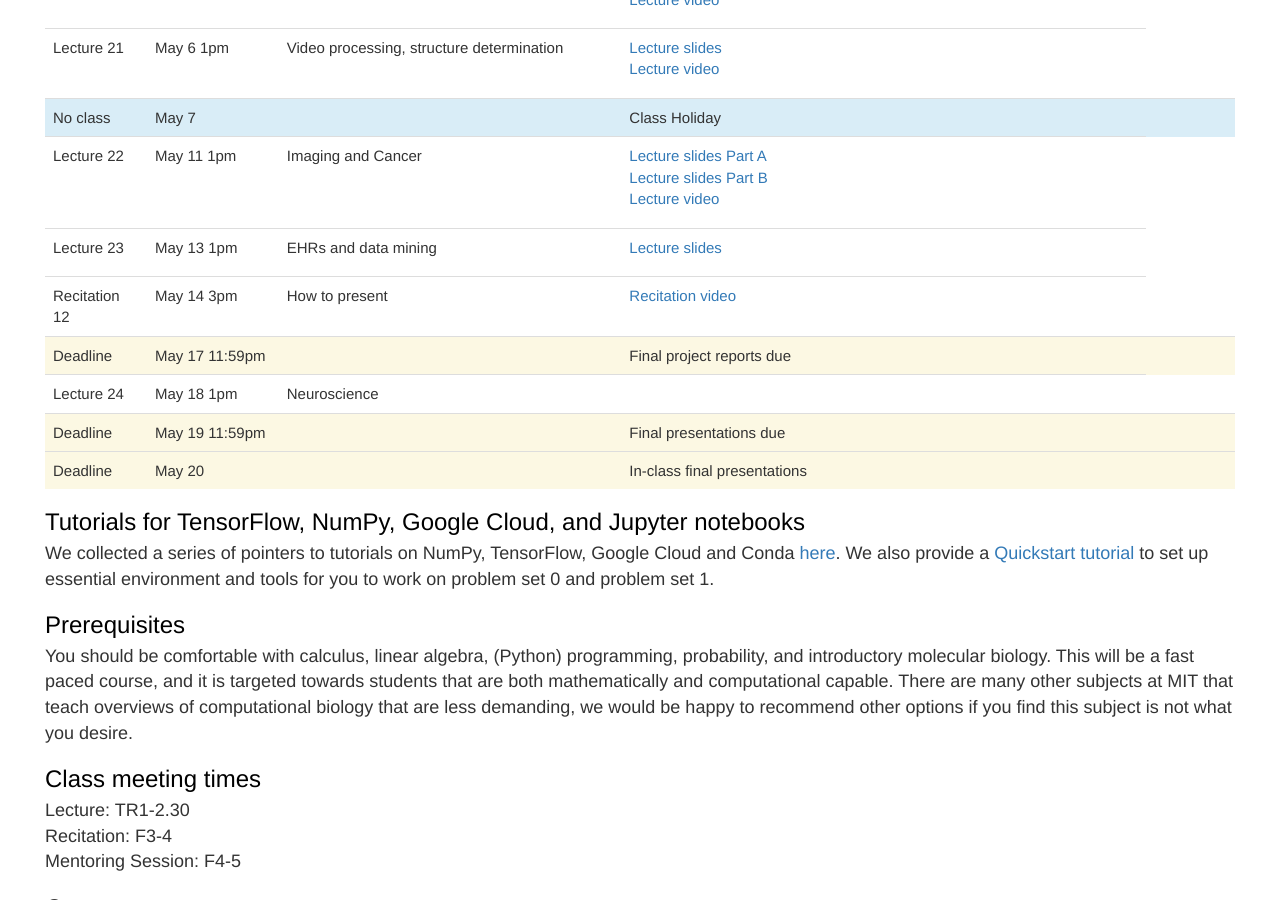
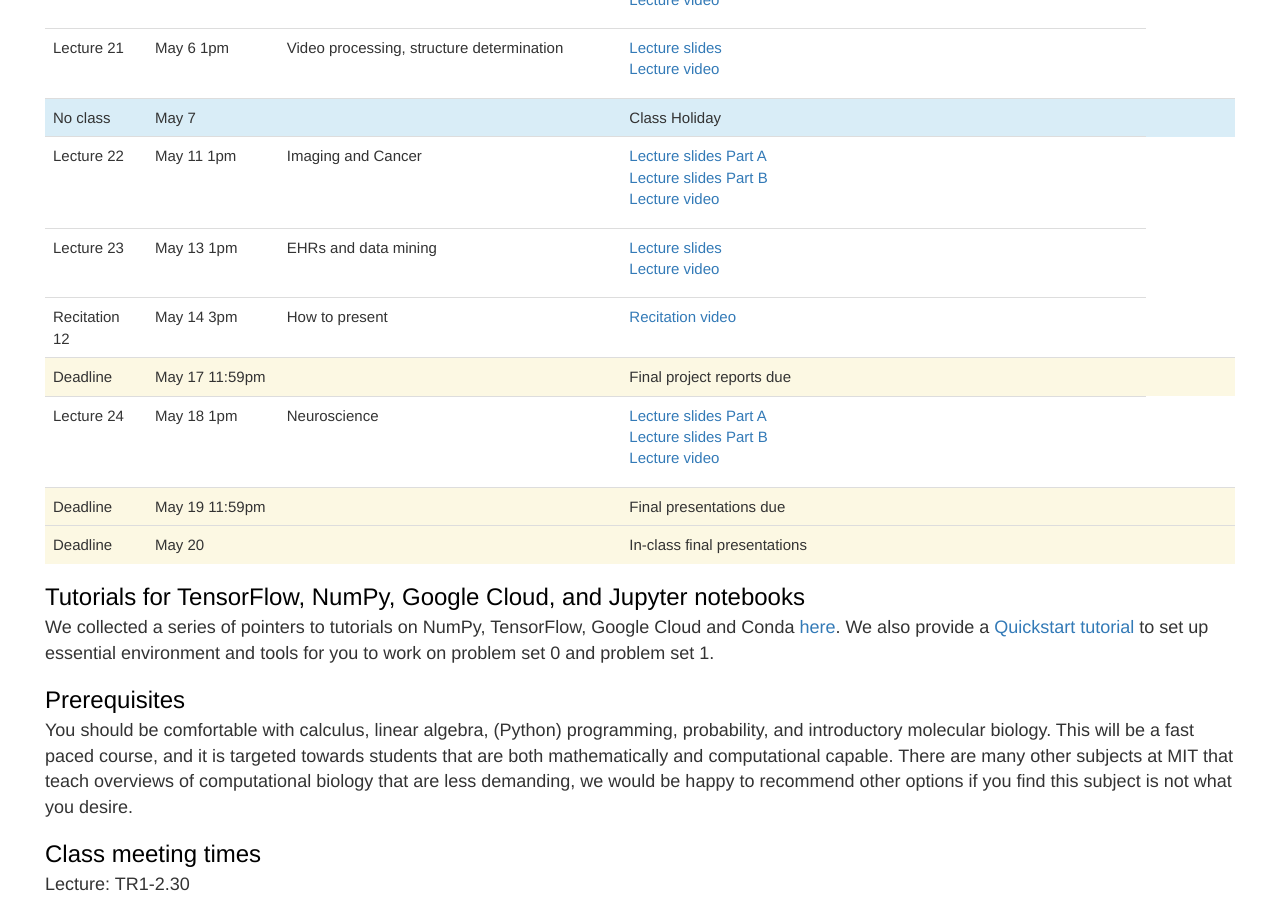
Before and after one commit to mit6874/mit6874.github.io, a Jekyll site: the page built from index.html, in a window 1280 px wide and 900 px high, scrolled down 3194 px. Built offline with Jekyll 4.4.1, drawn with Linux system fonts in a browser that asks for light colours; nearby versions of some CDN libraries.

Commit message:
final lecture update

```diff
--- a/index.html
+++ b/index.html
@@ -466,6 +466,7 @@ layout: default
             <td>EHRs and data mining</td>
             <td><ul>
                     <li><a href="assets/sp2021/slides/l23a.pdf">Lecture slides</a></li>
+                    <li><a href="https://www.youtube.com/watch?v=KKX589Jt2bA">Lecture video</a></li>
                 </ul></td>
             <td></td>
         </tr>
@@ -491,7 +492,11 @@ layout: default
             <td>Lecture 24</td>
             <td>May 18 1pm</td>
             <td>Neuroscience</td>
-            <td></td>
+            <td><ul>
+                    <li><a href="assets/sp2021/slides/l24a.pdf">Lecture slides Part A</a></li>
+                    <li><a href="assets/sp2021/slides/l24b.pdf">Lecture slides Part B</a></li>
+                    <li><a href="https://www.youtube.com/watch?v=Jj9BbKhZSYM">Lecture video</a></li>
+                </ul></td>
             <td></td>
         </tr>
         <tr class="warning">
```
Also changed, not shown: 5 other files.
